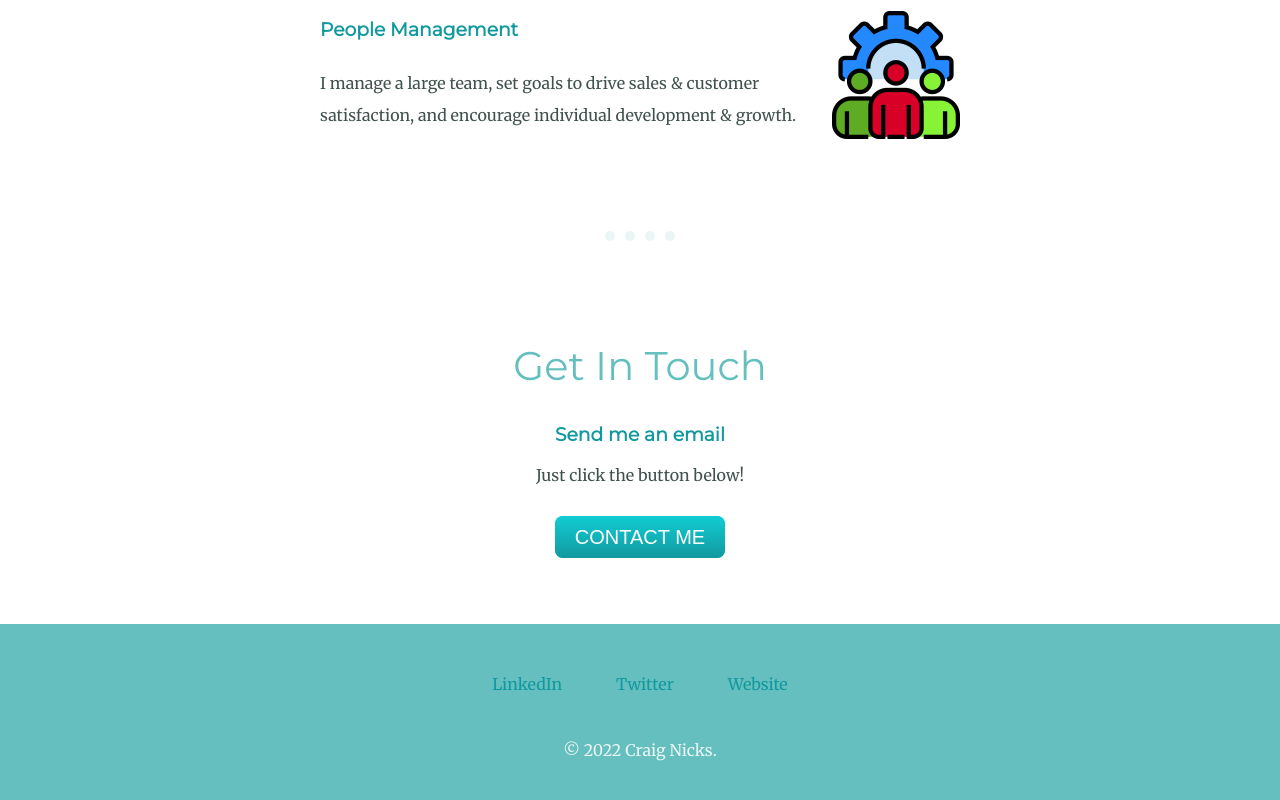
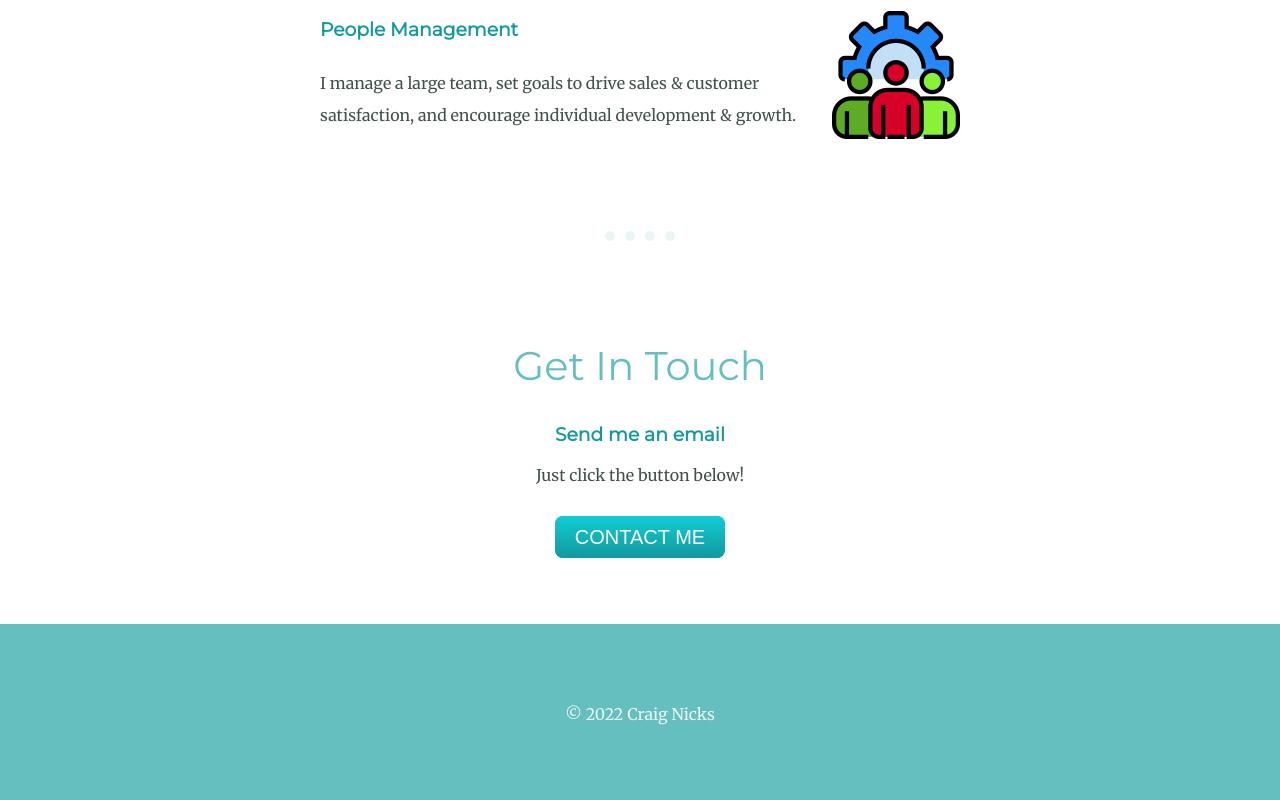
Before and after one commit to GMBear/site, a plain HTML site: page index.html in a window 1280 px wide. Shown: the part 1853-2653 px from the top of the page. Drawn offline with Linux system fonts and the light colour scheme.

Commit message:
Update index.html
removing redundant links

```diff
--- a/index.html
+++ b/index.html
@@ -49,10 +49,7 @@
 
 
     <div class="bottom-container">
-      <a class="footer-link" href="https://www.linkedin.com/">LinkedIn</a>
-      <a class="footer-link" href="https://twitter.com/">Twitter</a>
-      <a class="footer-link" href="https://www.appbrewery.co/">Website</a>
-      <p class="copyright">© 2022 Craig Nicks.</p>
+      <p class="copyright">© 2022 Craig Nicks</p>
     </div>
 
 
```
